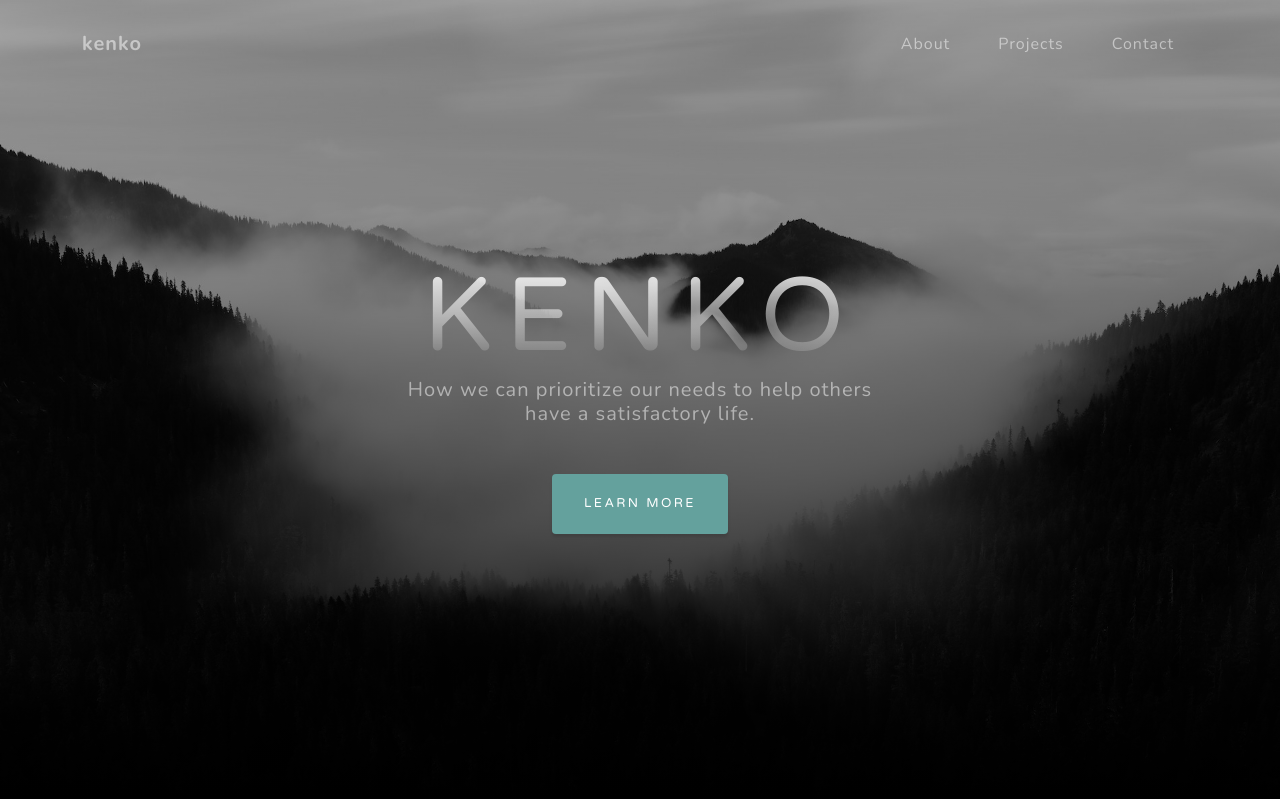
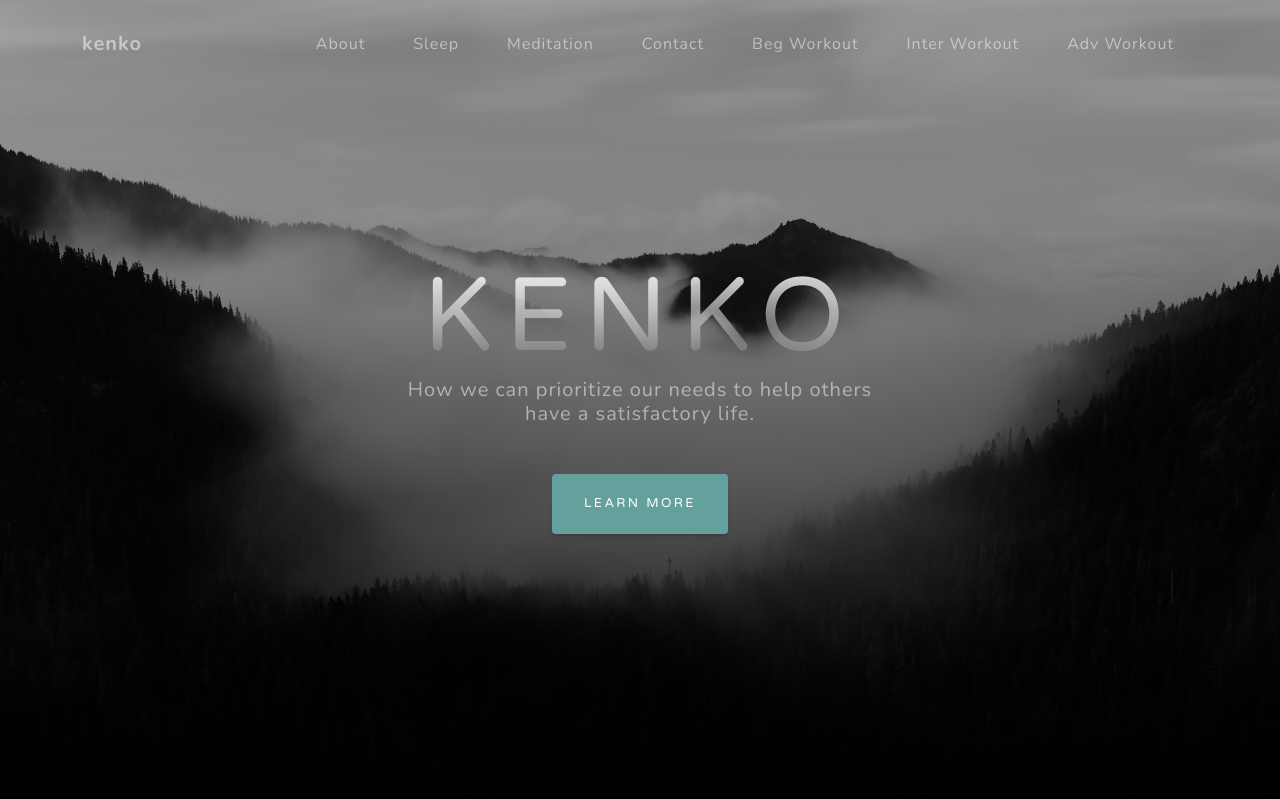
Before and after one commit to TeamStonks/kenko, a Django app: page / in a window 1280 px wide. Shown: the top 799 px of the page. Run offline with Django 3.2, Linux system fonts and the light colour scheme; some libraries are stand-ins or nearby versions.

Commit message:
linked all pages in navbar

```diff
--- a/templates/base.html
+++ b/templates/base.html
@@ -20,7 +20,7 @@
         <!-- Navigation-->
         <nav class="navbar navbar-expand-lg navbar-light fixed-top" id="mainNav">
             <div class="container">
-                <a class="navbar-brand js-scroll-trigger" href="#page-top">kenko</a>
+                <a class="navbar-brand js-scroll-trigger" href="/">kenko</a>
                 <button class="navbar-toggler navbar-toggler-right" type="button" data-toggle="collapse" data-target="#navbarResponsive" aria-controls="navbarResponsive" aria-expanded="false" aria-label="Toggle navigation">
                     Menu
                     <i class="fas fa-bars"></i>
@@ -28,12 +28,23 @@
                 <div class="collapse navbar-collapse" id="navbarResponsive">
                     <ul class="navbar-nav ml-auto">
                         <li class="nav-item"><a class="nav-link js-scroll-trigger" href="#about">About</a></li>
-                        <li class="nav-item"><a class="nav-link js-scroll-trigger" href="#projects">Projects</a></li>
+                        <li class="nav-item"><a class="nav-link js-scroll-trigger" href="/sleep-schedule">Sleep</a></li>
+                        <li class="nav-item"><a class="nav-link js-scroll-trigger" href="/meditation">Meditation</a></li>
                         <li class="nav-item"><a class="nav-link js-scroll-trigger" href="#signup">Contact</a></li>
+                        <li class="nav-item"><a class="nav-link js-scroll-trigger" href="/workout/beginner-workout">Beg Workout</a></li>
+                        <li class="nav-item"><a class="nav-link js-scroll-trigger" href="/workout/intermediate-workout">Inter Workout</a></li>
+                        <li class="nav-item"><a class="nav-link js-scroll-trigger" href="/workout/advanced-workout">Adv Workout</a></li>
                     </ul>
-                </div>
+
+
+          </div>
+
             </div>
+
         </nav>
+
+
+
 
         {% block body %}{% endblock body %}
 
```
